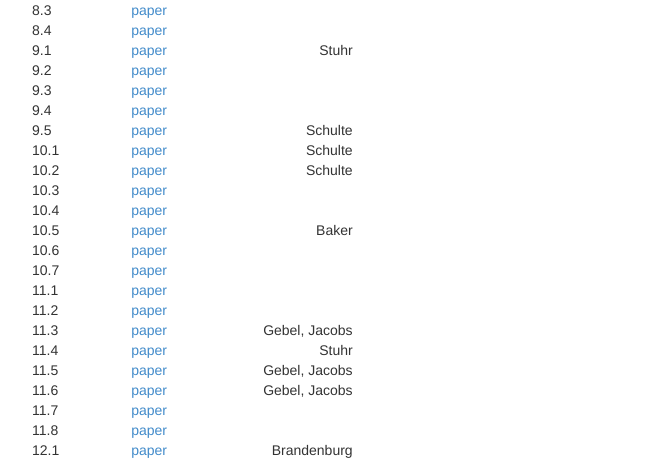
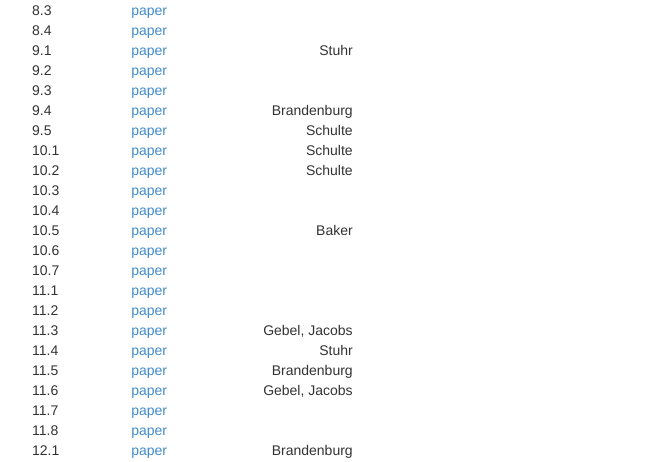
Before and after one commit to theronhitchman/euclidean-geometry, a Jekyll site: the page built from journal/2015S/index.md, in a window 1280 px wide and 900 px high, scrolled down 925 px. Shown: the part 158-620 px from the top of the window, without its empty margins (38-706 px from the left). Built offline with Jekyll 4.4.1, drawn with Linux system fonts in a browser that asks for light colours; nearby versions of some CDN libraries.

Commit message:
add papers by Brandenburg

```diff
--- a/journal/2015S/index.md
+++ b/journal/2015S/index.md
@@ -53,7 +53,7 @@ title: Spring 2015 Paper Repository
 | 9.1           | <a href="{{site.baseurl}}/journal/2015S/stuhr-9-1.pdf">paper</a> |    Stuhr                            |
 | 9.2           | <a href="{{site.baseurl}}/journal/2015S/.pdf">paper</a> |                                              |
 | 9.3           | <a href="{{site.baseurl}}/journal/2015S/.pdf">paper</a> |                                              |
-| 9.4           | <a href="{{site.baseurl}}/journal/2015S/.pdf">paper</a> |                                              |
+| 9.4           | <a href="{{site.baseurl}}/journal/2015S/cyclic-quadrilaterals.pdf">paper</a> |  Brandenburg            |
 | 9.5           | <a href="{{site.baseurl}}/journal/2015S/CSchulte-9-5.pdf">paper</a> |  Schulte                         |
 | 10.1          | <a href="{{site.baseurl}}/journal/2015S/CSchulte-10-1.pdf">paper</a> | Schulte                         |
 | 10.2          | <a href="{{site.baseurl}}/journal/2015S/CSchulte-10-2.pdf">paper</a> | Schulte                         |
@@ -66,7 +66,7 @@ title: Spring 2015 Paper Repository
 | 11.2          | <a href="{{site.baseurl}}/journal/2015S/.pdf">paper</a> |                                              |
 | 11.3          | <a href="{{site.baseurl}}/journal/2015S/constructing-perpendicular-line-2.pdf">paper</a> |   Gebel, Jacobs     |
 | 11.4          | <a href="{{site.baseurl}}/journal/2015S/stuhr-11-4.pdf">paper</a> |         Stuhr                      |
-| 11.5          | <a href="{{site.baseurl}}/journal/2015S/Jacobs-11-5.pdf">paper</a> |  Gebel, Jacobs                    |
+| 11.5          | <a href="{{site.baseurl}}/journal/2015S/constructing-congruent-angle.pdf">paper</a> |  Brandenburg                    |
 | 11.6          | <a href="{{site.baseurl}}/journal/2015S/Jacobs-11-6.pdf">paper</a> |  Gebel, Jacobs                    |
 | 11.7          | <a href="{{site.baseurl}}/journal/2015S/.pdf">paper</a> |                                              |
 | 11.8          | <a href="{{site.baseurl}}/journal/2015S/.pdf">paper</a> |                                              |
```
Also changed, not shown: 2 other files.
